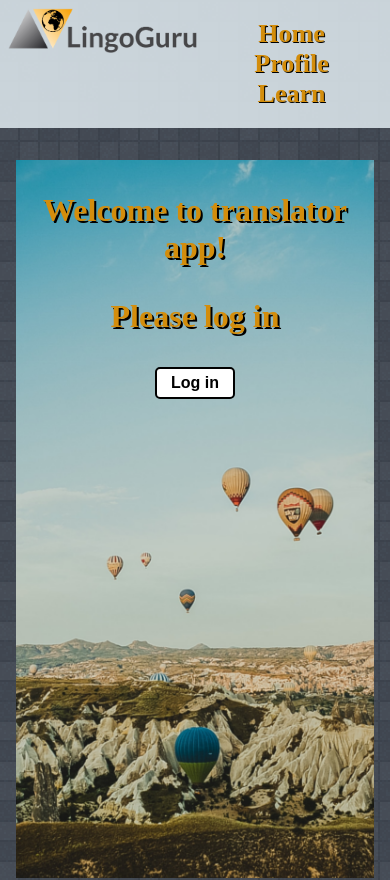
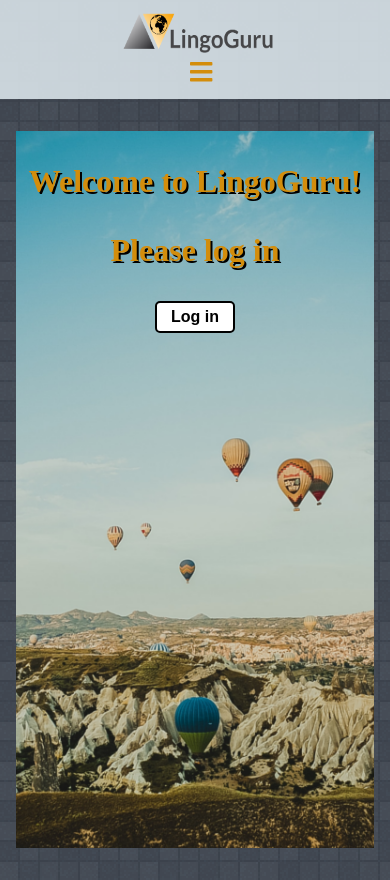
Before and after one commit to etrovavica1221/language-flashcards, a React (Create React App) app: page / in a window 390 px wide. Shown: the top 880 px of the page. Built offline with nearby package versions, Linux system fonts and the light colour scheme; a web font is replaced by a local one.

Commit message:
Add hamburger navbar

```diff
--- a/package.json
+++ b/package.json
@@ -4,6 +4,9 @@
   "private": true,
   "dependencies": {
     "@babel/polyfill": "^7.11.5",
+    "@fortawesome/fontawesome-svg-core": "^1.2.30",
+    "@fortawesome/free-solid-svg-icons": "^5.14.0",
+    "@fortawesome/react-fontawesome": "^0.1.11",
     "@testing-library/jest-dom": "^4.2.4",
     "@testing-library/react": "^9.5.0",
     "@testing-library/user-event": "^7.2.1",
--- a/src/components/Home.js
+++ b/src/components/Home.js
@@ -43,7 +43,7 @@ const Home = ({ userState, setUserState }) => {
     logout = <Link to="/"><button className="base-button" id="large-logOut-button" type="button" onClick={handleLogout}>Log Out</button></Link>;
     saveButton = <Link to="/"><button className="base-button" id="large-home-button" type="button" onClick={handleLogout}>Save to my Flashcards</button></Link>;
   } else {
-    message = <h1 className='titles'>Welcome to translator app!<div className='titles'>Please log in</div></h1>;
+    message = <h1 className='titles'>Welcome to LingoGuru!<div className='titles'>Please log in</div></h1>;
     button = <Link to="/login"><button className="base-button" type="button">Log in</button></Link>;
     logout = "";
     saveButton = "";
--- a/src/components/Navbar.js
+++ b/src/components/Navbar.js
@@ -1,12 +1,27 @@
-import React from 'react';
+import React, { useState } from 'react';
 import { Link } from 'react-router-dom';
+import { FontAwesomeIcon } from '@fortawesome/react-fontawesome';
+import { faBars } from '@fortawesome/free-solid-svg-icons';
 import '../styles/Navbar.css';
 
-function Navbar() {
+const Navbar = () => {
+
+  const navbarState ={
+    isOpen: true,
+  }
+
+  const [isOpen, setHamburger] = useState(navbarState.isHamburger)
+
+  const toggleHamburger = () => {
+    setHamburger(!isOpen)
+  }
+
   return (
     <div className="navbar">
-      <img id="logo" src={require("../styles/logo.png")} alt="logo" width="200" height="45" />
-      <ul className="navbar-links">
+      <img id="logo" src={require("../styles/logo.png")} alt="logo" />
+      {isOpen ? (
+        <div className="navbar-openWrapper">
+          <ul id="navbar-links">
             <Link to="/">
               <li className="navbar-links-item">
                 Home
@@ -24,6 +39,15 @@ function Navbar() {
             </Link>
           </ul>
         </div>
+      ) : (
+        null
+      )}
+      <div id="bars-container">
+        <a id="bars-icon" onClick={ toggleHamburger }>
+            <FontAwesomeIcon icon={ faBars } />
+        </a>
+      </div>
+    </div>
   );
 }
 
--- a/src/styles/Home.css
+++ b/src/styles/Home.css
@@ -48,11 +48,3 @@
     width: 30%;
     margin: 1em auto;
 }
-
-footer {
-    background-color: rgba(222, 233, 238, 0.87);
-    margin-bottom: 0;
-    padding: 0.2em;
-    display: flex;
-    flex-direction: row;
-}
--- a/src/styles/Learn.css
+++ b/src/styles/Learn.css
@@ -21,7 +21,8 @@
 
 .learn-item:hover {
     color: rgb(253, 202, 106);
-    transition: color 0.7s;
+    text-shadow: 2px 1px #000000;
+    transition: color 0.4s;
 }
 
 #translation-form-container {
--- a/src/styles/Navbar.css
+++ b/src/styles/Navbar.css
@@ -1,17 +1,15 @@
 .navbar {
     background-color: rgba(222, 233, 238, 0.87);
     margin: 0;
-    padding: 0.2em;
+    padding: 0.5em;
     display: flex;
     flex-direction: row;
 }
 
-.navbar-links {
-    margin-right: 3em;
-    margin-left: auto;
+#navbar-links {
+    margin: 1em 2em auto 2em;
     padding: 0;
     text-align: center;
-    align-items: center;
     text-decoration: none;
 }
 
@@ -19,13 +17,71 @@
     font-family: 'Ranchers', cursive;
     color: rgb(211, 141, 12);
     text-shadow: 1px 1px #000000;
-    margin: 0 2em;
-    font-size: 26px;
+    margin: auto 2em;
+    font-size: 1.6em;
     display: inline-block;
     font-weight: bold;
     text-decoration: none;
 }
 
+.navbar-links-item:hover {
+    color: rgb(253, 202, 106);
+    text-shadow: 2px 1px #000000;
+    transition: color 0.4s;
+}
+
 #logo {
-    margin: 5px;
+    margin: 5px auto auto 5px;
+    width: 200px;
+    height: 45px;
 }
+
+#bars-container {
+    position: relative;
+    margin: 0.2em 0.5em auto auto;
+}
+
+#bars-icon {
+    font-size: 1.6em;
+    color: rgb(211, 141, 12);
+    cursor: pointer;
+}
+
+@media only screen and (max-width: 800px) {
+    .navbar {
+        display: block;
+        text-align: center;
+        overflow: auto;
+    }
+
+    #navbar-links {
+        display: flex;
+        flex-direction: column;
+    }
+
+    #logo {
+        width: 150px;
+        height: 40px;
+    }
+
+    .navbar-links-item {
+        margin: 2px;
+        width: 100%;
+        font-size: 1em;
+        border: 2px ridge black;
+        padding: 0.2em;
+        background-color: rgba(255, 235, 205, 0.308);
+    }
+
+    .navbar-links-item:hover {
+        color: rgb(211, 141, 12);
+        background-color: rgba(255, 235, 205, 0.808)
+    }
+
+
+    #bars-container {
+        position: relative;
+        margin: 0 auto 0.1em 0.8em;
+    }
+
+}
```
Also changed, not shown: 1 other file (tests, documents, lock files or other folders). Lines whose indentation alone changed are shown as unchanged.
